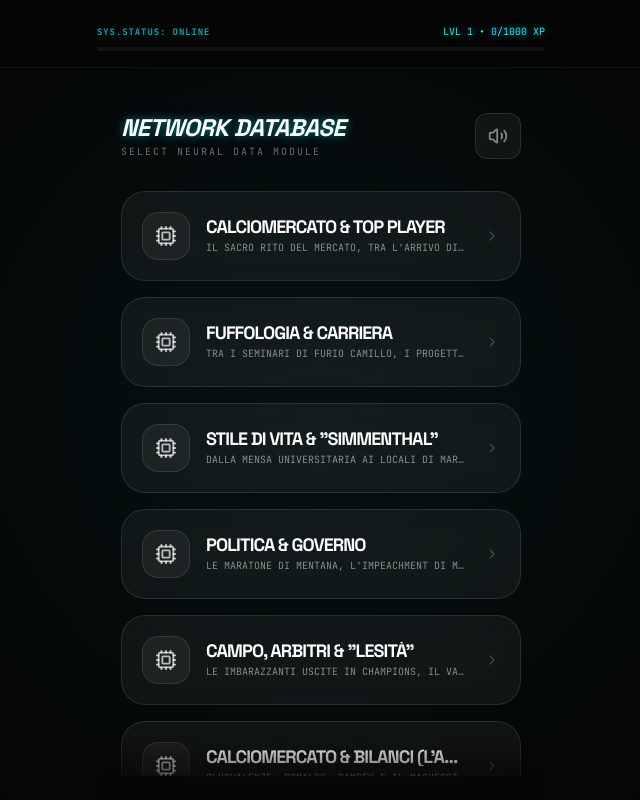
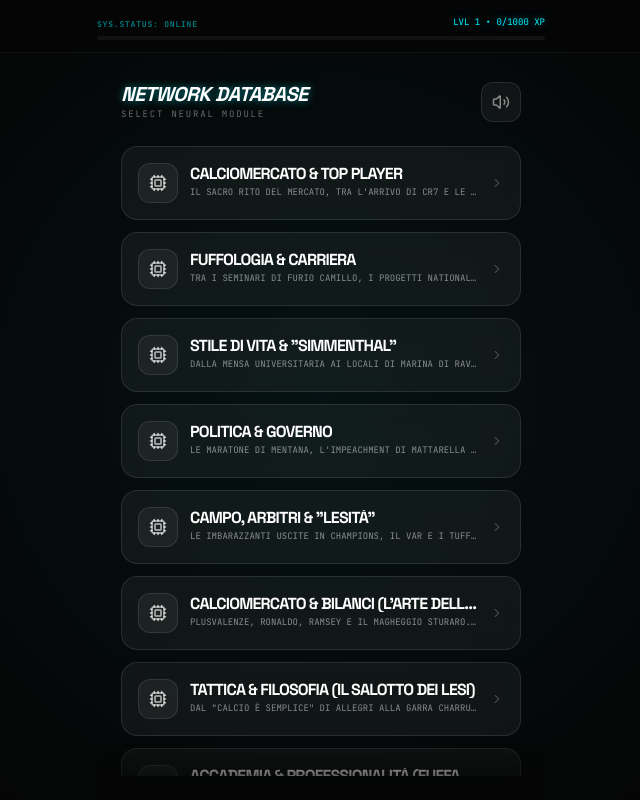
Before and after one commit to gilbertoproduction/BARCACCIA_QUIZ_2, a React (Vite) app: page / in a window 1280 px wide. Both pictures are taken after a click on the button "INIZIALIZZA SESSIONE". Shown: the whole page, without its empty margins (319-959 px from the left). Built offline with nearby package versions, Linux system fonts and the light colour scheme.

Commit message:
feat: Refine UI spacing and text size for header
Adjusts padding, margin, and font sizes within the application's header and selection screens to improve visual hierarchy and readability, aligning with the cyberpunk aesthetic.

```diff
--- a/src/App.tsx
+++ b/src/App.tsx
@@ -46,12 +46,12 @@ const XPBar = ({ xp }: { xp: number }) => {
   const progress = (xpInCurrentLevel / XP_PER_LEVEL) * 100;
 
   return (
-    <div className="fixed top-0 left-0 right-0 z-[60] px-4 pt-6 pb-4 bg-cyber-black/80 backdrop-blur-md border-b border-white/5">
+    <div className="fixed top-0 left-0 right-0 z-[60] px-4 pt-4 pb-3 bg-cyber-black/80 backdrop-blur-md border-b border-white/5">
       <div className="max-w-md mx-auto flex items-center gap-4">
         <div className="flex flex-col flex-1 gap-1">
-          <div className="flex justify-between items-end mb-1">
-            <span className="text-[9px] font-mono font-bold text-neon-cyan/70 tracking-widest uppercase">SYS.STATUS: ONLINE</span>
-            <span className="text-[10px] font-mono text-neon-cyan neon-text-cyan uppercase">LVL {currentLevel} • {xpInCurrentLevel}/{XP_PER_LEVEL} XP</span>
+          <div className="flex justify-between items-end mb-0.5">
+            <span className="text-[8px] font-mono font-bold text-neon-cyan/50 tracking-widest uppercase">SYS.STATUS: ONLINE</span>
+            <span className="text-[9px] font-mono text-neon-cyan neon-text-cyan uppercase">LVL {currentLevel} • {xpInCurrentLevel}/{XP_PER_LEVEL} XP</span>
           </div>
           <div className="h-1 w-full bg-white/5 rounded-full overflow-hidden">
             <motion.div
@@ -270,23 +270,23 @@ export default function App() {
             initial={{ opacity: 0, x: 20 }}
             animate={{ opacity: 1, x: 0 }}
             exit={{ opacity: 0, x: -20 }}
-            className="absolute inset-0 flex flex-col p-6 pt-28"
+            className="absolute inset-0 flex flex-col p-6 pt-20"
           >
-            <div className="flex justify-between items-end mb-8 shrink-0 z-10">
+            <div className="flex justify-between items-end mb-6 shrink-0 z-10">
               <div>
-                <h2 className="text-2xl font-bold tracking-tight uppercase italic neon-text-cyan">NETWORK DATABASE</h2>
-                <p className="text-[10px] text-white/40 font-mono uppercase tracking-[0.2em]">Select Neural Data Module</p>
+                <h2 className="text-xl font-bold tracking-tight uppercase italic neon-text-cyan">NETWORK DATABASE</h2>
+                <p className="text-[9px] text-white/40 font-mono uppercase tracking-[0.2em]">Select Neural Module</p>
               </div>
               <button
                 onClick={() => setIsSoundEnabled(!isSoundEnabled)}
-                className="p-3 glass-card rounded-xl text-white/50 hover:text-white transition-colors"
+                className="p-2.5 glass-card rounded-xl text-white/50 hover:text-white transition-colors"
                 title="Toggle Audio"
               >
-                {isSoundEnabled ? <Volume2 size={20} /> : <VolumeX size={20} />}
+                {isSoundEnabled ? <Volume2 size={18} /> : <VolumeX size={18} />}
               </button>
             </div>
 
-            <div className="flex-1 overflow-y-auto hide-scrollbar pb-10 space-y-4">
+            <div className="flex-1 overflow-y-auto hide-scrollbar pb-6 space-y-3">
               {QUIZZES.map((quiz, idx) => {
                 const isCompleted = completedQuizzes.includes(quiz.id);
                 return (
@@ -298,27 +298,27 @@ export default function App() {
                     whileHover={{ scale: 1.01 }}
                     whileTap={{ scale: 0.98 }}
                     onClick={() => handleSelectQuiz(quiz)}
-                    className={`relative w-full overflow-hidden p-5 rounded-3xl border transition-all text-left ${
+                    className={`relative w-full overflow-hidden p-4 rounded-2xl border transition-all text-left ${
                       isCompleted
                         ? 'bg-neon-lime/10 border-neon-lime/30 opacity-60'
                         : 'glass-card hover:border-white/30'
                     }`}
                   >
-                    <div className="flex items-center gap-4">
-                      <div className={`w-12 h-12 rounded-2xl flex items-center justify-center shrink-0 border transition-colors ${
+                    <div className="flex items-center gap-3">
+                      <div className={`w-10 h-10 rounded-xl flex items-center justify-center shrink-0 border transition-colors ${
                         isCompleted ? 'bg-neon-lime/20 text-neon-lime border-neon-lime/30' : 'bg-white/5 text-white/70 border-white/10'
                       }`}>
-                        {isCompleted ? <Trophy size={22} /> : <Cpu size={22} />}
+                        {isCompleted ? <Trophy size={18} /> : <Cpu size={18} />}
                       </div>
                       <div className="flex-1 min-w-0">
-                        <h3 className="font-bold text-lg leading-none mb-1 uppercase tracking-tighter truncate">
+                        <h3 className="font-bold text-base leading-none mb-1 uppercase tracking-tighter truncate">
                           {quiz.title}
                         </h3>
-                        <p className="text-[10px] text-white/50 uppercase font-mono truncate">
+                        <p className="text-[9px] text-white/50 uppercase font-mono truncate">
                           {quiz.description}
                         </p>
                       </div>
-                      <ChevronRight size={16} className="text-white/20 shrink-0" />
+                      <ChevronRight size={14} className="text-white/20 shrink-0" />
                     </div>
                   </motion.button>
                 );
@@ -335,7 +335,7 @@ export default function App() {
             animate={{ opacity: 1, x: 0 }}
             exit={{ opacity: 0, x: -20, filter: 'blur(10px)' }}
             transition={{ duration: 0.3, ease: "easeOut" }}
-            className="absolute inset-0 flex flex-col p-6 pt-20"
+            className="absolute inset-0 flex flex-col p-6 pt-16"
           >
             {/* Area contenuto compattata per visibilità totale senza scroll */}
             <div className="flex-1 flex flex-col min-h-0">
@@ -361,7 +361,7 @@ export default function App() {
                         scale: isThisSelected ? 1.01 : 1,
                         borderColor: showSelectionStyle ? '#00f3ff' : 'rgba(255,255,255,0.08)'
                       }}
-                      className={`relative w-full text-left p-3.5 rounded-xl border transition-colors duration-200 overflow-hidden shrink-0 ${
+                      className={`relative w-full text-left p-3 rounded-xl border transition-colors duration-200 overflow-hidden shrink-0 ${
                         !hasAnswered
                           ? "glass-card hover:bg-white/5 active:scale-[0.99]"
                           : isThisSelected ? "bg-neon-cyan/5" : "bg-white/5"
@@ -376,7 +376,7 @@ export default function App() {
                       )}
 
                       <div className="relative flex justify-between items-center gap-3">
-                        <span className={`text-[13px] font-medium leading-tight transition-colors duration-300 ${showSelectionStyle ? 'text-neon-cyan' : 'text-white/80'}`}>
+                        <span className={`text-[12px] font-medium leading-tight transition-colors duration-300 ${showSelectionStyle ? 'text-neon-cyan' : 'text-white/80'}`}>
                           {choice.text}
                         </span>
                         {hasAnswered && (
@@ -425,43 +425,43 @@ export default function App() {
             key="result"
             initial={{ opacity: 0, scale: 0.95 }}
             animate={{ opacity: 1, scale: 1 }}
-            className="absolute inset-0 flex flex-col p-6 pt-24 min-h-0 overflow-y-auto hide-scrollbar"
+            className="absolute inset-0 flex flex-col p-6 pt-20 min-h-0 overflow-y-auto hide-scrollbar"
           >
             <div className="text-center mb-6 shrink-0">
               <motion.div
                 initial={{ opacity: 0, letterSpacing: '1em' }}
                 animate={{ opacity: 1, letterSpacing: '0.3em' }}
-                className="text-neon-magenta text-[9px] font-mono mb-2 uppercase"
+                className="text-neon-magenta text-[8px] font-mono mb-1 uppercase"
               >
                 Sincronizzazione Completa
               </motion.div>
-              <h2 className="text-[10px] font-mono text-white/40 mb-2 tracking-tighter uppercase">PROFILO NEURALE IDENTIFICATO</h2>
-              <div className="relative inline-block mt-2">
+              <h2 className="text-[9px] font-mono text-white/40 mb-2 tracking-tighter uppercase">PROFILO NEURALE IDENTIFICATO</h2>
+              <div className="relative inline-block mt-1">
                 <motion.div
                   initial={{ opacity: 0, scale: 0.5 }}
                   animate={{ opacity: 1, scale: 1 }}
-                  className="text-7xl font-black italic tracking-tighter text-transparent bg-clip-text bg-gradient-to-br from-neon-cyan to-neon-magenta leading-none pb-2"
+                  className="text-6xl font-black italic tracking-tighter text-transparent bg-clip-text bg-gradient-to-br from-neon-cyan to-neon-magenta leading-none pb-2"
                 >
                   {topMember}
                 </motion.div>
-                <div className="absolute -top-2 -right-10 bg-neon-cyan text-black font-mono text-[9px] px-1.5 py-0.5 font-bold rounded shadow-[0_0_10px_rgba(0,243,255,0.6)]">
+                <div className="absolute -top-1 -right-8 bg-neon-cyan text-black font-mono text-[8px] px-1.5 py-0.5 font-bold rounded shadow-[0_0_10px_rgba(0,243,255,0.6)]">
                   {matchPercentage}% MATCH
                 </div>
               </div>
             </div>
 
-            <div className="glass-card rounded-2xl p-5 mb-4 shrink-0">
-              <h3 className="text-[8px] font-mono text-white/30 uppercase tracking-[0.3em] mb-4">Matrice di Affinità Neurale</h3>
-              <div className="space-y-4">
+            <div className="glass-card rounded-xl p-4 mb-3 shrink-0">
+              <h3 className="text-[7px] font-mono text-white/30 uppercase tracking-[0.3em] mb-3">Matrice di Affinità Neurale</h3>
+              <div className="space-y-3">
                 {sortedMembers.map(([member, score], idx) => {
                   const perc = Math.round(((score as number) / totalAnswers) * 100);
                   return (
-                    <div key={member} className="flex flex-col gap-2">
+                    <div key={member} className="flex flex-col gap-1">
                       <div className="flex justify-between items-center font-mono">
-                        <span className={`text-[10px] tracking-widest ${idx === 0 ? 'text-neon-cyan' : 'text-white/40'}`}>
+                        <span className={`text-[9px] tracking-widest ${idx === 0 ? 'text-neon-cyan' : 'text-white/40'}`}>
                           0{idx+1} {member}
                         </span>
-                        <span className={`text-[10px] ${idx === 0 ? 'text-neon-cyan' : 'text-white/60'}`}>
+                        <span className={`text-[9px] ${idx === 0 ? 'text-neon-cyan' : 'text-white/60'}`}>
                           {perc}%
                         </span>
                       </div>
@@ -478,22 +478,22 @@ export default function App() {
               </div>
             </div>
 
-            <div className="grid grid-cols-2 gap-4 mb-6 shrink-0">
-              <div className="glass-card p-4 rounded-3xl flex flex-col items-center">
-                <Zap size={18} className="text-neon-cyan mb-1" />
-                <span className="text-xl font-bold italic tracking-tighter">+{XP_PER_ANSWER * (activeQuiz?.questions.length || 1)}</span>
-                <span className="text-[8px] font-mono text-white/30 uppercase tracking-tighter">XP ACQUISITI</span>
+            <div className="grid grid-cols-2 gap-3 mb-4 shrink-0">
+              <div className="glass-card p-3 rounded-2xl flex flex-col items-center">
+                <Zap size={16} className="text-neon-cyan mb-0.5" />
+                <span className="text-lg font-bold italic tracking-tighter">+{XP_PER_ANSWER * (activeQuiz?.questions.length || 1)}</span>
+                <span className="text-[7px] font-mono text-white/30 uppercase tracking-tighter">XP ACQUISITI</span>
               </div>
-              <div className="glass-card p-4 rounded-3xl flex flex-col items-center">
-                <Target size={18} className="text-neon-lime mb-1" />
-                <span className="text-xl font-bold italic tracking-tighter">#{completedQuizzes.length}</span>
-                <span className="text-[8px] font-mono text-white/30 uppercase tracking-tighter">SYSTEM LOGS</span>
+              <div className="glass-card p-3 rounded-2xl flex flex-col items-center">
+                <Target size={16} className="text-neon-lime mb-0.5" />
+                <span className="text-lg font-bold italic tracking-tighter">#{completedQuizzes.length}</span>
+                <span className="text-[7px] font-mono text-white/30 uppercase tracking-tighter">SYSTEM LOGS</span>
               </div>
             </div>
 
-            <div className="pb-10">
-              <CyberButton variant="outline" onClick={resetQuiz} className="w-full">
-                <RefreshCw size={18} className="group-hover:rotate-180 transition-transform duration-500" /> RIAVVIA SISTEMA
+            <div className="pb-8 shrink-0">
+              <CyberButton variant="outline" onClick={resetQuiz} className="w-full h-12 text-sm font-bold uppercase tracking-widest">
+                <RefreshCw size={16} className="group-hover:rotate-180 transition-transform duration-500" /> RIAVVIA SISTEMA
               </CyberButton>
             </div>
           </motion.div>
```
